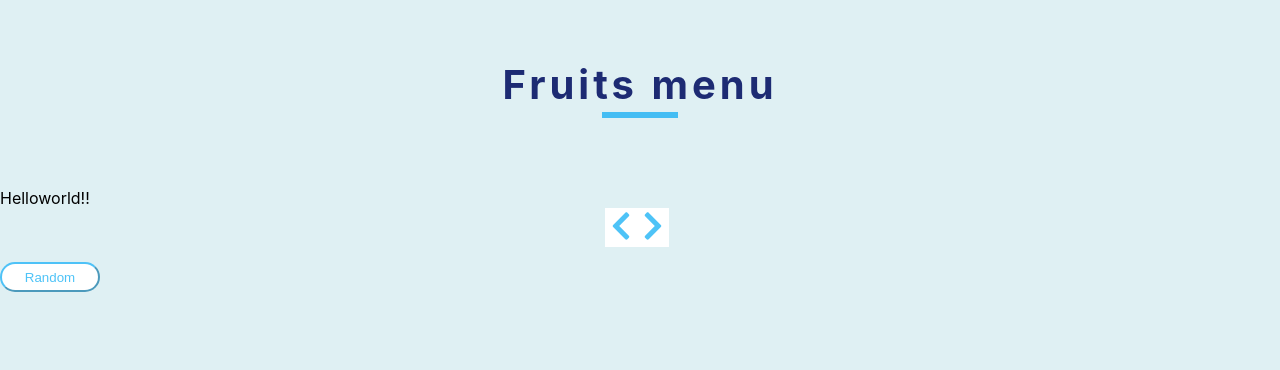
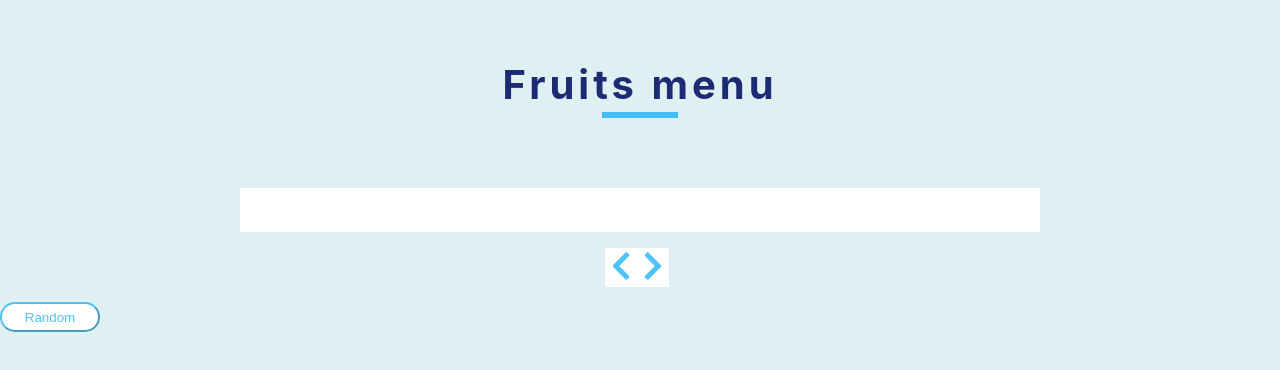
Before and after one commit to r-shirasu/carousel_React_practice, a React (Create React App) app: page / in a window 1280 px wide. Shown: the top 370 px of the page. Built offline with nearby package versions, Linux system fonts and the light colour scheme.

Commit message:
Fruits.jsのHTML,scss完成

```diff
--- a/src/Fruits.js
+++ b/src/Fruits.js
@@ -1,5 +1,15 @@
+import "./Fruits.scss";
 import React from "react";
 
 export const Fruits = () => {
-  return <div>Helloworld!!</div>;
+  return (
+    <div className="review">
+      <div className="img-container">
+        <img src="" id="fruits-img" alt=""></img>
+        <h4 id="fruits"></h4>
+        <p id="color"></p>
+        <p id="info"></p>
+      </div>
+    </div>
+  );
 };
--- /dev/null
+++ b/src/Fruits.scss
@@ -0,0 +1,36 @@
+.review {
+  width: 800px;
+  margin: auto;
+  text-align: center;
+  background-color: white;
+}
+
+.img-container {
+  padding-top: 20px;
+  text-align: center;
+}
+
+.img-container img {
+  margin-top: 20px;
+  border-radius: 200px;
+  box-shadow: 8px -14px 0px 0 #03a9f4b3;
+}
+
+h4 {
+  font-size: 1.5em;
+  color: #1d2b73;
+  text-align: center;
+  letter-spacing: 0.4em;
+  margin: 0;
+}
+
+p#color {
+  text-align: center;
+  color: #03a9f4b3;
+  margin: 0;
+}
+
+p#info {
+  text-align: center;
+  color: #1d2b73;
+}
```
